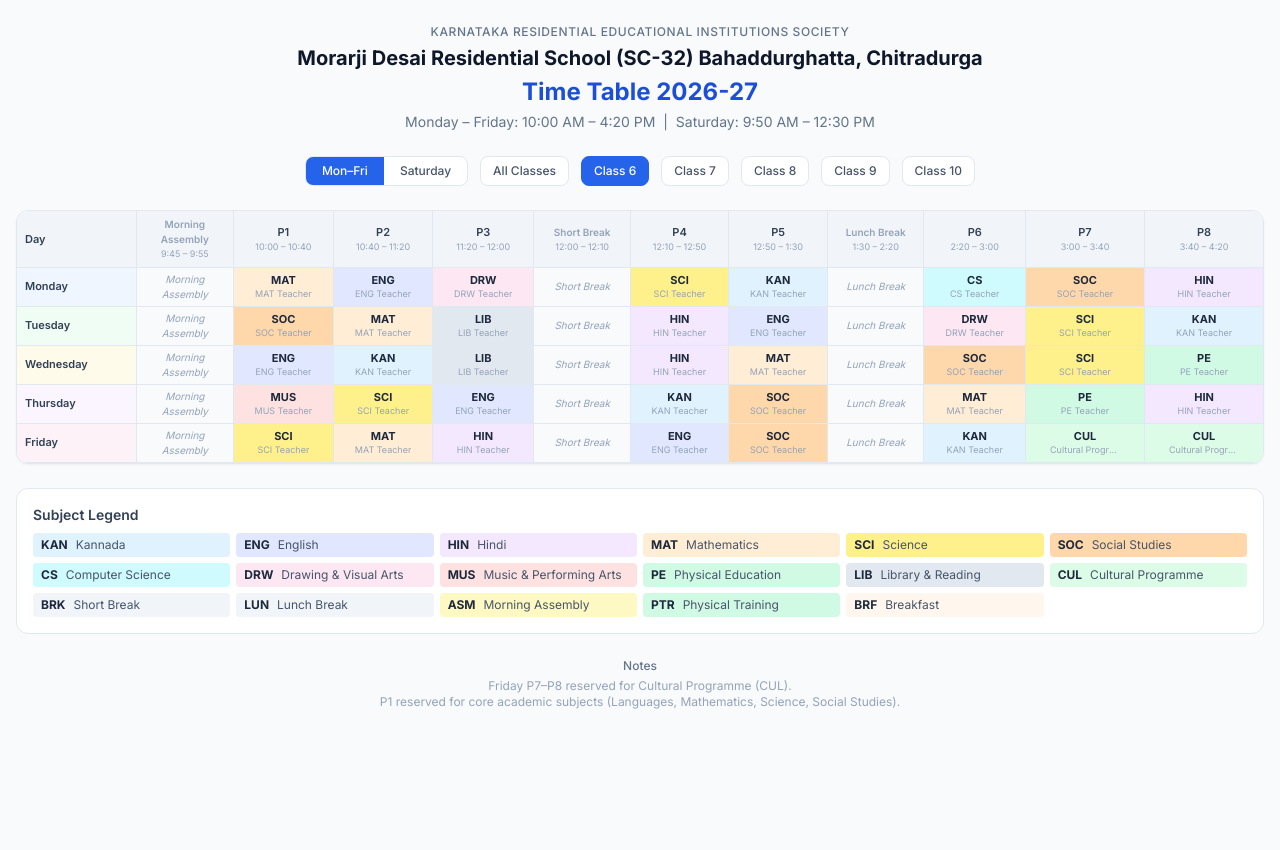
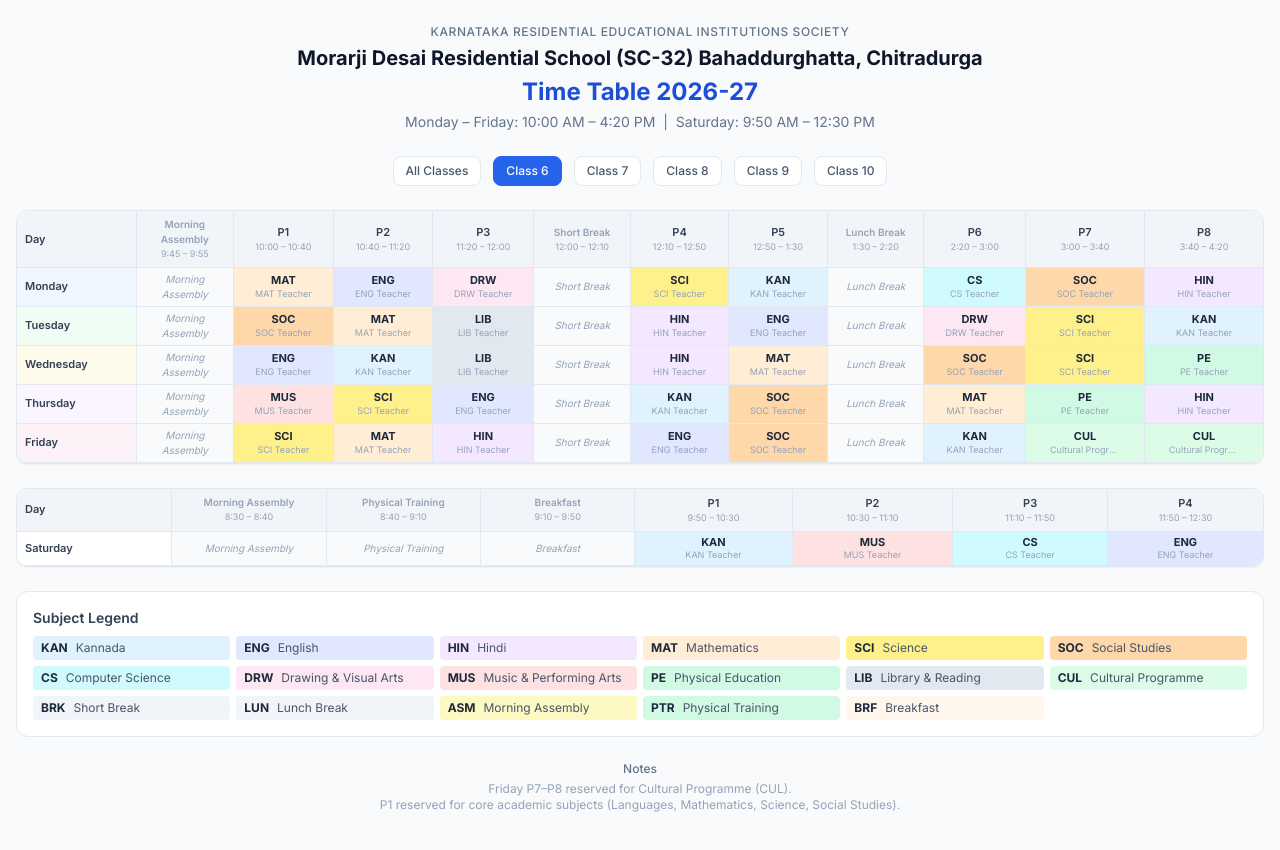
Before and after one commit to hoy-sala/pragati, a SvelteKit app in the folder frontend/: page /timetable in a window 1280 px wide. Shown: the top 850 px of the page. Before the commit the page ends 800 px from the top, so only its background shows below. Built offline with nearby package versions, Linux system fonts and the light colour scheme; a web font is replaced by a local one.

Commit message:
remove day filter toggle, show saturday as separate table below friday

```diff
--- a/frontend/src/routes/timetable/+page.svelte
+++ b/frontend/src/routes/timetable/+page.svelte
@@ -3,13 +3,11 @@
 
 	let activeClass = $state(0);
 	let showAll = $state(false);
-	let showWeekday = $state(true);
 
 	const legend = Object.entries(SUBJECT_INFO);
-	let times = $derived(showWeekday ? WEEKDAY_TIMES : SAT_TIMES);
-	let dayIndices = $derived(showWeekday ? [0, 1, 2, 3, 4] : [5]);
+	const MON_FRI_INDICES = [0, 1, 2, 3, 4];
+	const SAT_INDICES = [5];
 	const DAY_BG = ['bg-blue-50', 'bg-green-50', 'bg-amber-50', 'bg-purple-50', 'bg-pink-50'];
-	const DAY_BORDER = ['border-l-blue-300', 'border-l-green-300', 'border-l-amber-300', 'border-l-purple-300', 'border-l-pink-300'];
 </script>
 
 <svelte:head>
@@ -26,12 +24,6 @@
 		</div>
 
 		<div class="flex flex-wrap items-center justify-center gap-3">
-			<div class="flex rounded-lg border border-slate-200 overflow-hidden bg-white">
-				<button onclick={() => showWeekday = true}
-					class="px-4 py-1.5 text-xs font-medium transition-colors {showWeekday ? 'bg-primary-600 text-white' : 'text-slate-600 hover:bg-slate-50'}">Mon–Fri</button>
-				<button onclick={() => showWeekday = false}
-					class="px-4 py-1.5 text-xs font-medium transition-colors {!showWeekday ? 'bg-primary-600 text-white' : 'text-slate-600 hover:bg-slate-50'}">Saturday</button>
-			</div>
 			<button onclick={() => showAll = true}
 				class="px-3 py-1.5 rounded-lg text-xs font-medium border transition-colors
 					{showAll ? 'bg-primary-600 text-white border-primary-600' : 'bg-white text-slate-600 border-slate-200 hover:border-primary-300'}">
@@ -46,6 +38,7 @@
 			{/each}
 		</div>
 
+		<!-- Mon–Fri Table -->
 		<div class="overflow-x-auto rounded-xl border border-slate-200 bg-white shadow-sm">
 			<table class="w-full text-[11px]">
 				<thead>
@@ -54,16 +47,15 @@
 						{#if showAll}
 							<th class="sticky left-16 bg-slate-100 z-10 px-1 py-1.5 text-center font-semibold text-slate-700 border-r border-slate-200 w-10">Cls</th>
 						{/if}
-						{#each times as t, pi}
-							{@const refPeriods = showWeekday ? 0 : 5}
-							{@const cell = WEEKLY_TIMETABLE[0].days[refPeriods].periods[pi]}
+						{#each WEEKDAY_TIMES as t, pi}
+							{@const cell = WEEKLY_TIMETABLE[0].days[0].periods[pi]}
 							{@const isBreak = BREAK_CODES.has(cell.code)}
 							{@const isActivity = ACTIVITY_CODES.has(cell.code)}
 							<th class="px-1 py-1.5 text-center font-semibold border-r border-slate-200 last:border-r-0 w-16 {isBreak || isActivity ? 'text-slate-400' : 'text-slate-700'}">
 								{#if isBreak || isActivity}
 									<div class="text-[10px]">{cell.name}</div>
 								{:else}
-									<div>P{WEEKLY_TIMETABLE[0].days[refPeriods].periods.slice(0, pi).filter(p => !BREAK_CODES.has(p.code) && !ACTIVITY_CODES.has(p.code)).length + 1}</div>
+									<div>P{WEEKLY_TIMETABLE[0].days[0].periods.slice(0, pi).filter(p => !BREAK_CODES.has(p.code) && !ACTIVITY_CODES.has(p.code)).length + 1}</div>
 								{/if}
 								<div class="text-[9px] font-normal text-slate-400">{t}</div>
 							</th>
@@ -72,7 +64,7 @@
 				</thead>
 				<tbody>
 					{#if showAll}
-						{#each dayIndices as di}
+						{#each MON_FRI_INDICES as di}
 							{@const classes = WEEKLY_TIMETABLE.length}
 							{#each WEEKLY_TIMETABLE as cls, ci}
 								{@const day = cls.days[di]}
@@ -81,7 +73,7 @@
 										<td class="sticky left-0 z-10 px-2 py-1 font-semibold text-slate-700 border-r border-slate-200 {DAY_BG[di]}" rowspan="{classes}">{DAY_LABELS[di]}</td>
 									{/if}
 									<td class="sticky left-16 bg-white z-10 px-1 py-1 text-center font-semibold text-slate-600 border-r border-slate-200 text-[11px]">{ci + 6}</td>
-									{#each day.periods.slice(0, times.length) as cell, pi}
+									{#each day.periods.slice(0, WEEKDAY_TIMES.length) as cell, pi}
 										{@const info = SUBJECT_INFO[cell.code]}
 										{@const isBreak = BREAK_CODES.has(cell.code)}
 										{@const isActivity = ACTIVITY_CODES.has(cell.code)}
@@ -107,11 +99,105 @@
 							{/each}
 						{/each}
 					{:else}
-						{#each dayIndices as di}
+						{#each MON_FRI_INDICES as di}
 							{@const day = WEEKLY_TIMETABLE[activeClass].days[di]}
 							<tr class="border-t border-b border-slate-200 {DAY_BG[di]}">
 								<td class="sticky left-0 z-10 px-2 py-1 font-semibold text-slate-700 border-r border-slate-200 {DAY_BG[di]}">{DAY_LABELS[di]}</td>
-								{#each day.periods.slice(0, times.length) as cell, pi}
+								{#each day.periods.slice(0, WEEKDAY_TIMES.length) as cell, pi}
+									{@const info = SUBJECT_INFO[cell.code]}
+									{@const isBreak = BREAK_CODES.has(cell.code)}
+									{@const isActivity = ACTIVITY_CODES.has(cell.code)}
+									{#if isBreak}
+										<td class="px-1 py-1 text-center border-r border-slate-200 last:border-r-0 bg-slate-50 text-slate-400 italic">
+											<div class="text-[10px]">{cell.name}</div>
+										</td>
+									{:else}
+										<td class="px-1 py-1 text-center align-middle border-r border-slate-200 last:border-r-0 {isActivity ? 'bg-slate-50 text-slate-400 italic' : ''}"
+											style={isActivity ? '' : `background-color: ${info?.color || '#fff'}`}>
+											{#if isActivity}
+												<div class="text-[10px]">{cell.name}</div>
+											{:else}
+												<div class="flex flex-col items-center justify-center leading-tight">
+													<div class="font-bold text-slate-800 text-[11px]">{cell.code}</div>
+													<div class="text-[9px] text-slate-400 truncate max-w-[70px]">{TEACHER_NAMES[cell.code] || cell.name}</div>
+												</div>
+											{/if}
+										</td>
+									{/if}
+								{/each}
+							</tr>
+						{/each}
+					{/if}
+				</tbody>
+			</table>
+		</div>
+
+		<!-- Saturday Table -->
+		<div class="overflow-x-auto rounded-xl border border-slate-200 bg-white shadow-sm">
+			<table class="w-full text-[11px]">
+				<thead>
+					<tr class="bg-slate-100">
+						<th class="sticky left-0 bg-slate-100 z-10 px-2 py-1.5 text-left font-semibold text-slate-700 border-r border-slate-200 w-16">Day</th>
+						{#if showAll}
+							<th class="sticky left-16 bg-slate-100 z-10 px-1 py-1.5 text-center font-semibold text-slate-700 border-r border-slate-200 w-10">Cls</th>
+						{/if}
+						{#each SAT_TIMES as t, pi}
+							{@const cell = WEEKLY_TIMETABLE[0].days[5].periods[pi]}
+							{@const isBreak = BREAK_CODES.has(cell.code)}
+							{@const isActivity = ACTIVITY_CODES.has(cell.code)}
+							<th class="px-1 py-1.5 text-center font-semibold border-r border-slate-200 last:border-r-0 w-16 {isBreak || isActivity ? 'text-slate-400' : 'text-slate-700'}">
+								{#if isBreak || isActivity}
+									<div class="text-[10px]">{cell.name}</div>
+								{:else}
+									<div>P{WEEKLY_TIMETABLE[0].days[5].periods.slice(0, pi).filter(p => !BREAK_CODES.has(p.code) && !ACTIVITY_CODES.has(p.code)).length + 1}</div>
+								{/if}
+								<div class="text-[9px] font-normal text-slate-400">{t}</div>
+							</th>
+						{/each}
+					</tr>
+				</thead>
+				<tbody>
+					{#if showAll}
+						{#each SAT_INDICES as di}
+							{@const classes = WEEKLY_TIMETABLE.length}
+							{#each WEEKLY_TIMETABLE as cls, ci}
+								{@const day = cls.days[di]}
+								<tr class="border-t border-slate-200 {ci === classes - 1 ? 'border-b-2 border-slate-300' : ''}">
+									{#if ci === 0}
+										<td class="sticky left-0 z-10 px-2 py-1 font-semibold text-slate-700 border-r border-slate-200 {DAY_BG[di]}" rowspan="{classes}">{DAY_LABELS[di]}</td>
+									{/if}
+									<td class="sticky left-16 bg-white z-10 px-1 py-1 text-center font-semibold text-slate-600 border-r border-slate-200 text-[11px]">{ci + 6}</td>
+									{#each day.periods.slice(0, SAT_TIMES.length) as cell, pi}
+										{@const info = SUBJECT_INFO[cell.code]}
+										{@const isBreak = BREAK_CODES.has(cell.code)}
+										{@const isActivity = ACTIVITY_CODES.has(cell.code)}
+										{#if isBreak}
+											<td class="px-1 py-1 text-center border-r border-slate-200 last:border-r-0 bg-slate-50 text-slate-400 italic">
+												<div class="text-[10px]">{cell.name}</div>
+											</td>
+										{:else}
+											<td class="px-1 py-1 text-center align-middle border-r border-slate-200 last:border-r-0 {isActivity ? 'bg-slate-50 text-slate-400 italic' : ''}"
+												style={isActivity ? '' : `background-color: ${info?.color || '#fff'}`}>
+												{#if isActivity}
+													<div class="text-[10px]">{cell.name}</div>
+												{:else}
+													<div class="flex flex-col items-center justify-center leading-tight">
+														<div class="font-bold text-slate-800 text-[11px]">{cell.code}</div>
+														<div class="text-[9px] text-slate-400 truncate max-w-[70px]">{TEACHER_NAMES[cell.code] || cell.name}</div>
+													</div>
+												{/if}
+											</td>
+										{/if}
+									{/each}
+								</tr>
+							{/each}
+						{/each}
+					{:else}
+						{#each SAT_INDICES as di}
+							{@const day = WEEKLY_TIMETABLE[activeClass].days[di]}
+							<tr class="border-t border-b border-slate-200 {DAY_BG[di]}">
+								<td class="sticky left-0 z-10 px-2 py-1 font-semibold text-slate-700 border-r border-slate-200 {DAY_BG[di]}">{DAY_LABELS[di]}</td>
+								{#each day.periods.slice(0, SAT_TIMES.length) as cell, pi}
 									{@const info = SUBJECT_INFO[cell.code]}
 									{@const isBreak = BREAK_CODES.has(cell.code)}
 									{@const isActivity = ACTIVITY_CODES.has(cell.code)}
```
